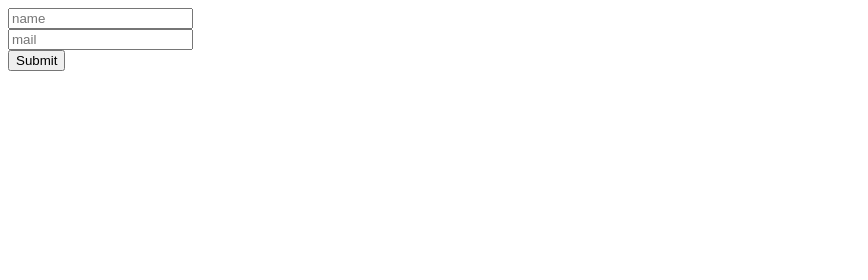
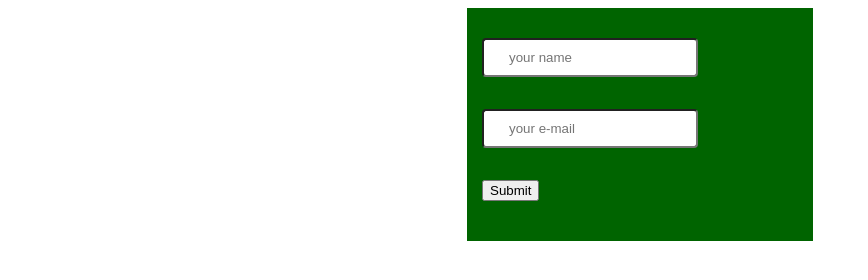
Before and after one commit to green-fox-academy/vilmospadre, a plain HTML site: page week-06/day-03/Newsletter/Newsletter.html in a window 1280 px wide. Shown: the whole page, without its empty margins (0-868 px from the left). Drawn offline with Linux system fonts and the light colour scheme.

Commit message:
added stylesheet as well

```diff
--- a/week-06/day-03/Newsletter/Newsletter.html
+++ b/week-06/day-03/Newsletter/Newsletter.html
@@ -3,11 +3,12 @@
 <head>
     <meta charset="UTF-8">
     <title>Newsletter</title>
+    <link rel="stylesheet" href="style.css">
 </head>
 <body>
 <form action="https://newsletter-ws.herokuapp.com/signup" method="POST">
-    <input type="text" name="name" placeholder="name" required aria-placeholder=""><br/>
-    <input type="email" name="email" placeholder="mail" required aria-placeholder=""><br/>
+    <input type="text" name="name" placeholder="your name" required><br/>
+    <input type="email" name="email" placeholder="your e-mail" required><br/>
     <input type="submit" name="submit"/>
 </form>
 </body>
--- /dev/null
+++ b/week-06/day-03/Newsletter/style.css
@@ -0,0 +1,27 @@
+table, tr,th{
+    margin-top: 30%;
+    margin-left: 30%;
+
+}
+
+form {
+    background-color: darkgreen;
+    font-size: 12px;
+    line-height: 100%;
+    width: 25%;
+    margin: auto;
+    padding-left: 15px;
+    padding-right: 15px;
+    padding-bottom: 40px;
+    padding-top: 30px;
+}
+input[type="text"],
+input[type="email"]{
+    display: block;
+    padding: 10px 10px 10px 25px;
+    border-radius: 4px;
+    margin-bottom: 20px;
+}
+button{
+    margin-left: -70%;
+}
```
